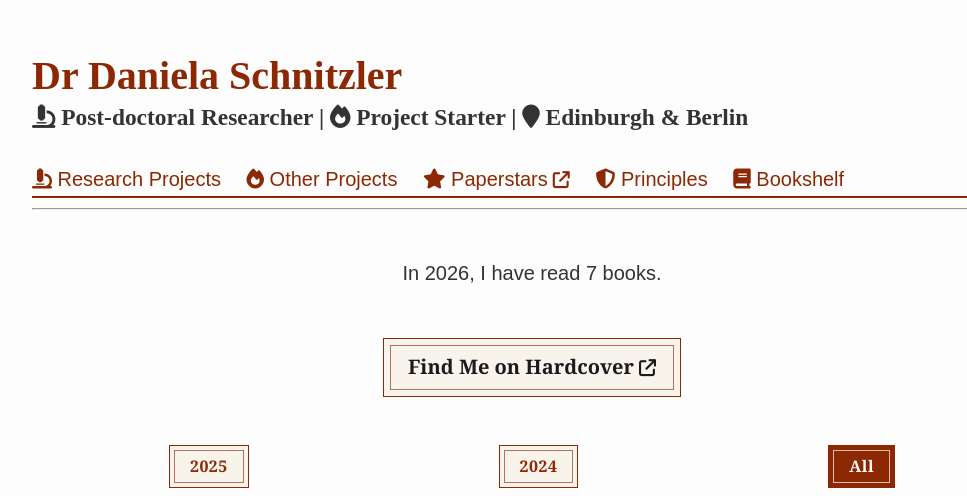
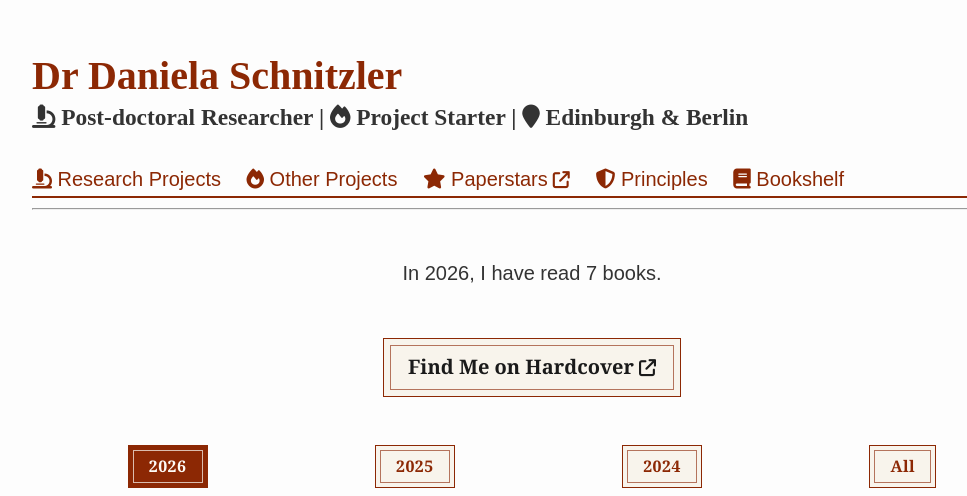
Before and after one commit to dschnitzler14/dschnitzler, a Jekyll site: the page built from reading_blog/index.html, in a window 1280 px wide and 900 px high, cut to the strip 0-496 px from the top of the window. Shown: the whole strip, without its empty margins (108-1075 px from the left). Built offline with Jekyll 4.4.1, drawn with Linux system fonts in a browser that asks for light colours; nearby versions of some CDN libraries.

Commit message:
update book buttons

```diff
--- a/reading_blog/index.html
+++ b/reading_blog/index.html
@@ -14,6 +14,7 @@
 
     <!-- Filter Buttons -->
     <div id="filters" class="books-filters">
+      <button class="simplebutton" data-year="2026" onclick="filterBooks('2026', this)">2026</button>
       <button class="simplebutton" data-year="2025" onclick="filterBooks('2025', this)">2025</button>
       <button class="simplebutton" data-year="2024" onclick="filterBooks('2024', this)">2024</button>
       <button class="simplebutton" data-year="all" onclick="filterBooks('all',  this)">All</button>
```
